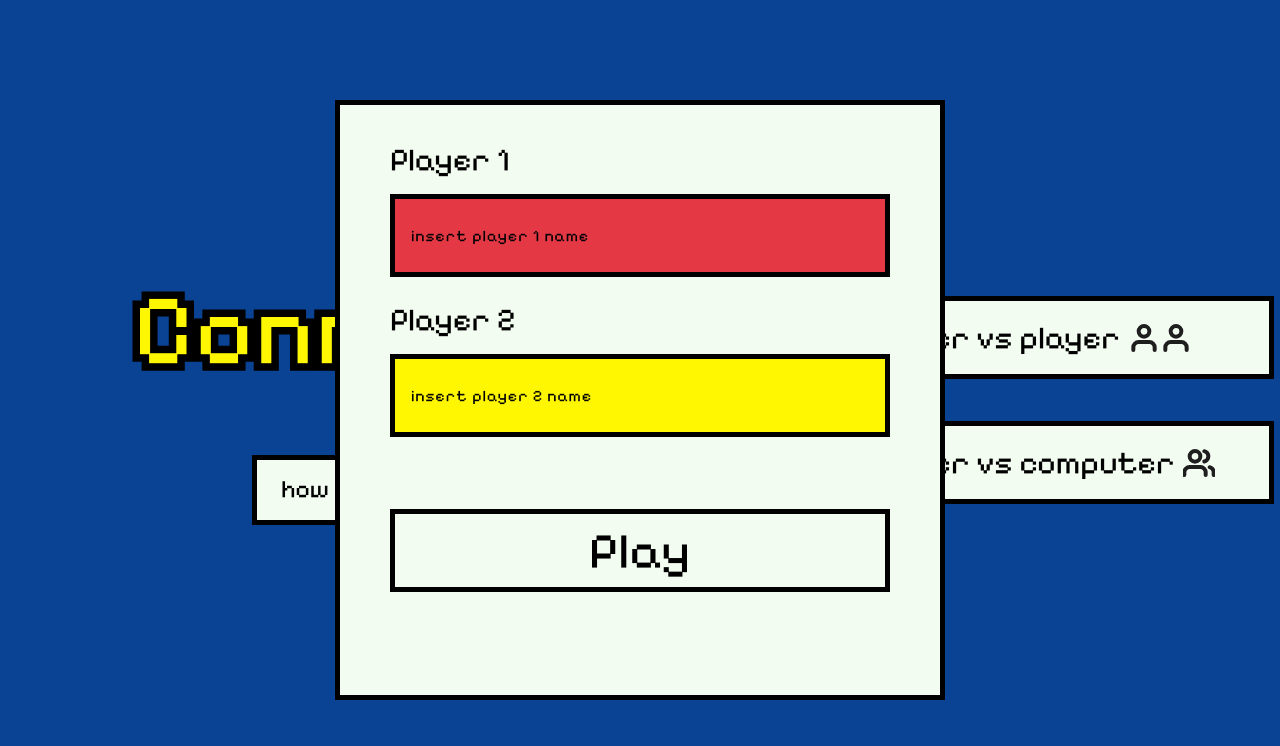
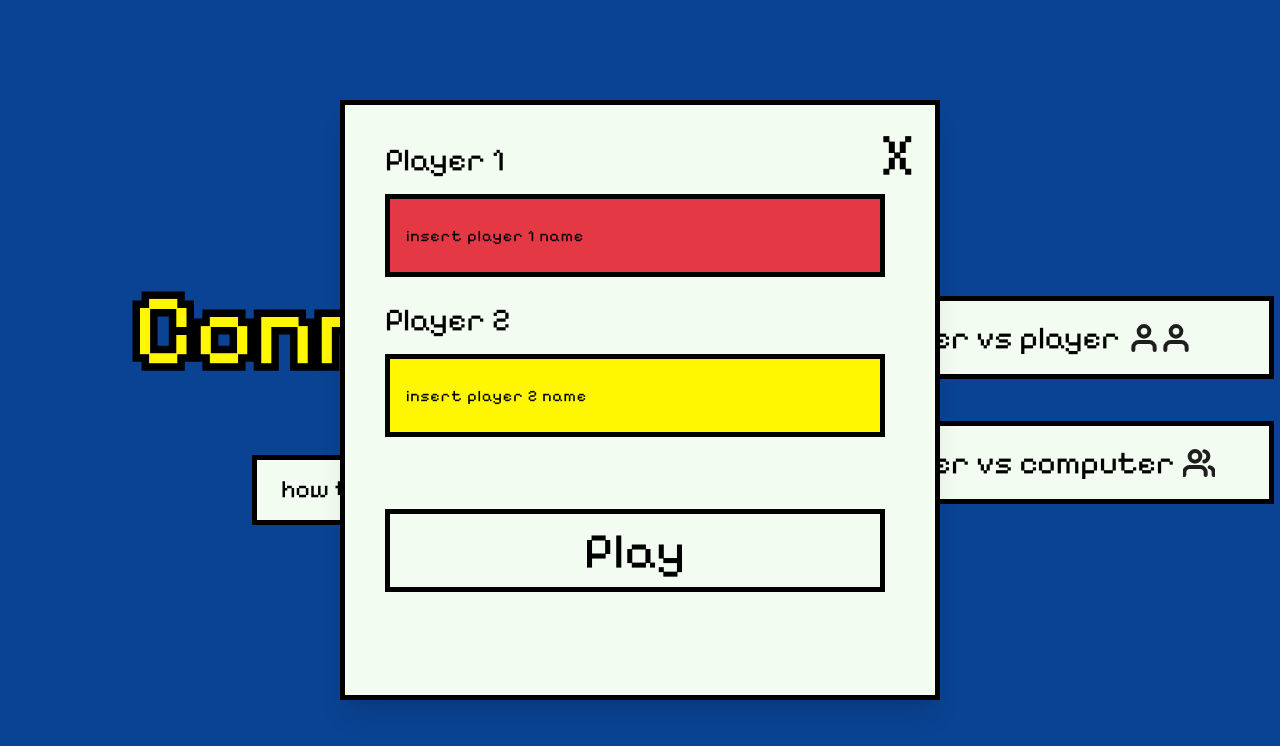
Before and after one commit to tomalexmartins/connect-four, a React (Vite) app in the folder connect-four-game/: page / in a window 1280 px wide. Both pictures are taken after a click on the button "player vs player". Shown: the top 746 px of the page. Built offline with nearby package versions, Linux system fonts and the light colour scheme.

Commit message:
StartGameModelButton (#7)

```diff
--- a/connect-four-game/src/components/modal/start-game-modal.jsx
+++ b/connect-four-game/src/components/modal/start-game-modal.jsx
@@ -1,13 +1,28 @@
 import { useState } from "react";
 import PlayerNameTf from "./player-name-textfield";
 import Button from "../buttons/button";
+import { Link } from "react-router-dom";
 
-function StartGameModal() {
+function StartGameModal({onClose}) {
+
   const [player1Name, setPlayer1Name] = useState("");
   const [player2Name, setPlayer2Name] = useState("");
 
+
+  // 🔍 A rota atual
+
   return (
-    <div className="bg-whiteParchment px-[50px] py-[38px] border-[5px]">
+
+    <div className="relative w-[600px] bg-whiteParchment px-[40px] py-[38px] border-[5px] border-black text-navy font-[Pixel] shadow-xl">
+      {/* Botão de fechar que redireciona para a Home */}
+      <button
+        onClick={onClose}
+        className="absolute top-[20px] right-[20px] text-[60px] leading-none text-black hover:text-red-600"
+      >
+        X
+      </button>
+
+
       <div className="space-y-[72px]">
         <div className="space-y-[26px]">
           <PlayerNameTf
@@ -23,7 +38,9 @@ function StartGameModal() {
             color="bg-yellowSunshine"
           />
         </div>
-        <Button label="Play"></Button>
+        <Link to="/game">
+          <Button label="Play"></Button>
+        </Link>
       </div>
     </div>
   );
```
